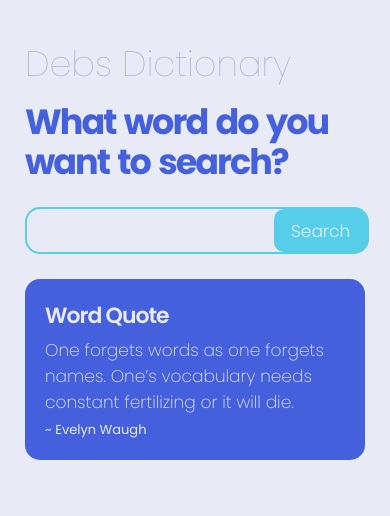
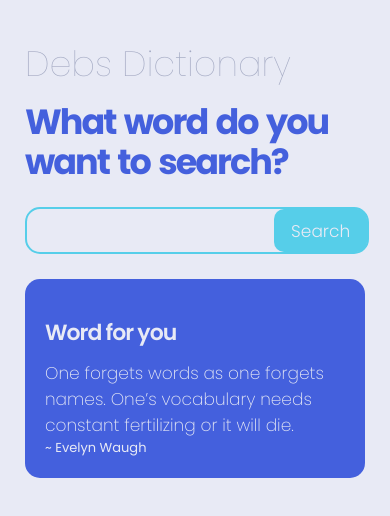
Before and after one commit to AceRex/debs-dictionary, a React (Create React App) app: page / in a window 390 px wide. Shown: the top 516 px of the page. Built offline with nearby package versions, Linux system fonts and the light colour scheme.

Commit message:
Word for you

```diff
--- a/package.json
+++ b/package.json
@@ -6,6 +6,7 @@
     "@testing-library/jest-dom": "^5.16.5",
     "@testing-library/react": "^13.4.0",
     "@testing-library/user-event": "^13.5.0",
+    "axios": "^1.4.0",
     "react": "^18.2.0",
     "react-dom": "^18.2.0",
     "react-scripts": "5.0.1",
--- a/src/Sass/main.css
+++ b/src/Sass/main.css
@@ -6,6 +6,10 @@
 
 body {
   background-color: #e8eaf5;
+}
+
+.quote-card .text-3 {
+  text-transform: capitalize;
 }
 
 @media (max-width: 576px) {
@@ -65,17 +69,20 @@ body {
     border-radius: 15px;
     padding: 20px;
   }
+  .container .quote-card .text-3 {
+    font: 100 35px "Poppins", sans-serif;
+    margin-top: -1px;
+  }
   .container .quote-card .quote-heading {
     font: 600 20px "Poppins", sans-serif;
     font-size: 22px !important;
     color: #e8eaf5;
     letter-spacing: -1px;
-    margin-bottom: 5px;
+    margin-top: 17px;
   }
   .container .quote-card .quote-content {
     font: 200 17px "Poppins", sans-serif;
     color: #e8eaf5;
-    margin-bottom: 5px;
   }
   .container .quote-card .quote-by {
     font: 400 20px "Poppins", sans-serif;
--- a/src/Sass/main.scss
+++ b/src/Sass/main.scss
@@ -29,6 +29,12 @@ $grid-margin: 12px auto;
 }
 body{
     background-color: $aux-color;
+}
+.quote-card{
+  .text-3{
+
+    text-transform: capitalize;
+  }
 }
 
 @media (max-width: 576px) {
@@ -86,17 +92,20 @@ body{
         background-color: $main-color;
         border-radius: 15px;
         padding: 20px;
+        .text-3 {
+          font: $font-normal;
+          margin-top: -1px;
+        }
         .quote-heading{
             font: $font-bold;
             font-size: 22px !important;
             color: $aux-color;
             letter-spacing: -1px;
-            margin-bottom: 5px;
+            margin-top: 17px;
         }
         .quote-content{
             font: $font-lighter;
             color: $aux-color;
-            margin-bottom: 5px;
         }
         .quote-by{
             font: $font-light;
--- a/src/quotes/Quotes.js
+++ b/src/quotes/Quotes.js
@@ -1,8 +1,27 @@
+import axios from "axios";
+import { useEffect, useState } from "react";
 
 export default function Quotes() {
+  const [word, setWord] = useState([]);
+
+
+  useEffect(() => {
+    setTimeout(() => {
+      axios
+        .get("https://random-word-api.herokuapp.com/word")
+        .then(function (response) {
+          setWord(response.data);
+        })
+        .catch(function (error) {
+          console.log(error);
+        });
+    }, 6000);
+  }, []);
+
   return (
     <div className="quote-card">
-      <p className="quote-heading">Word Quote</p>
+      <p className="quote-heading">Word for you</p>
+      <p className="text-3">{word[0]} </p>
       <p className="quote-content">
         One forgets words as one forgets names. One’s vocabulary needs constant
         fertilizing or it will die.
```
Also changed, not shown: 2 other files (tests, documents, lock files or other folders).
